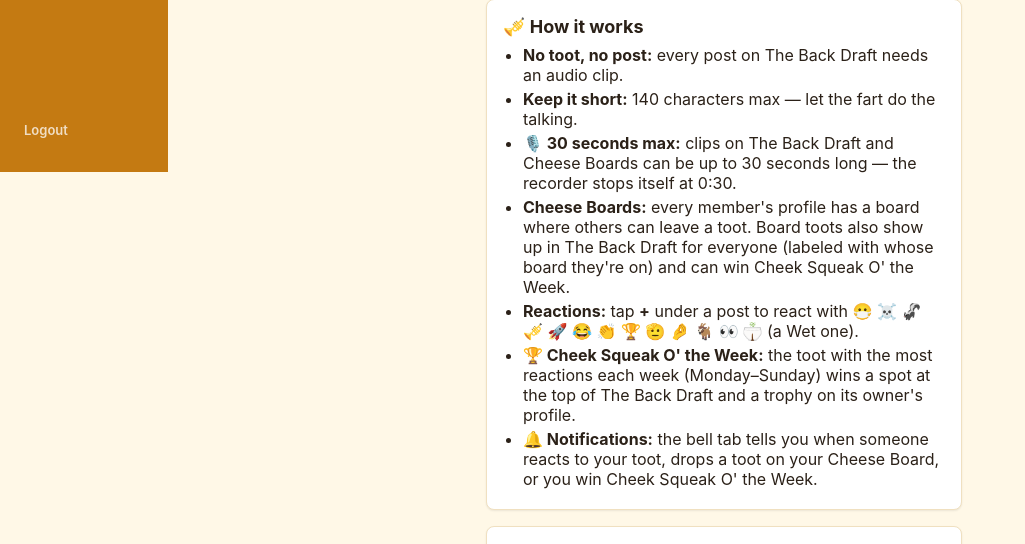
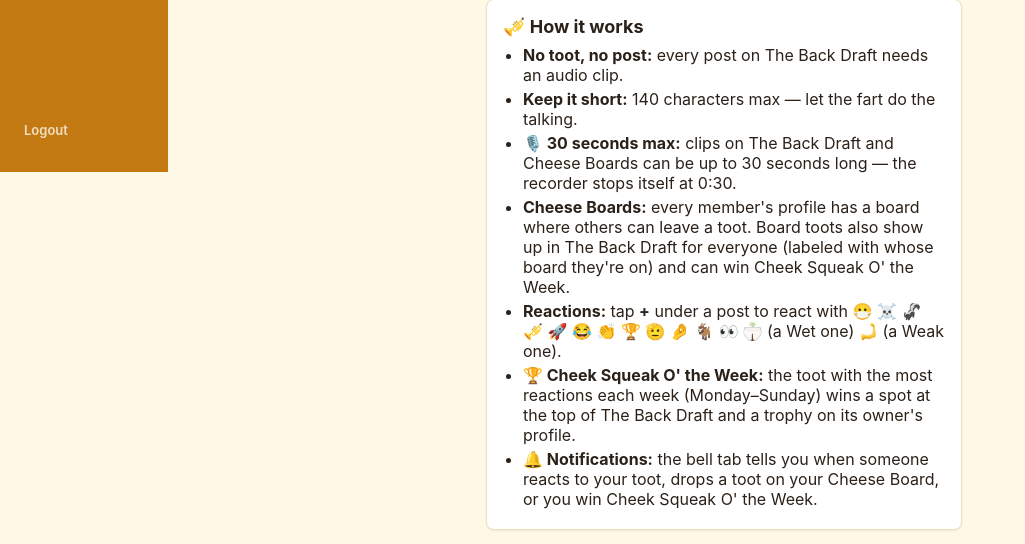
Before and after one commit to jason85alexander-arch/cupocheese, a Flask app: page /welcome in a window 1280 px wide. Shown: the part 628-1172 px from the top of the page, without its empty margins (0-1025 px from the left). Run offline with Flask 3, Linux system fonts and the light colour scheme; the visitor is signed in with stand-in values (Sample User, id 1); data comes from the database, SQL or seed files in the repository; data that the repository does not hold is empty.

Commit message:
Add Weak one custom reaction (after Wet one); sw cache coc-v6

```diff
--- a/app.py
+++ b/app.py
@@ -588,9 +588,10 @@ def _init_db_locked(db):
         """)
         db.commit()  # schema ready
 
-REACTION_EMOJIS = ["😷", "☠️", "🦨", "🎺", "🚀", "😂", "👏", "🏆", "🫡", "🤌", "🐐", "👀", "wet_one"]
+REACTION_EMOJIS = ["😷", "☠️", "🦨", "🎺", "🚀", "😂", "👏", "🏆", "🫡", "🤌", "🐐", "👀", "wet_one", "weak_one"]
 # Custom image reactions: stored key -> (label, static image path). Rendered as <img> via rx_glyph.
-CUSTOM_REACTIONS = {"wet_one": ("Wet one", "rx/wet_one-v1-64.png")}
+CUSTOM_REACTIONS = {"wet_one": ("Wet one", "rx/wet_one-v1-64.png"),
+                    "weak_one": ("Weak one", "rx/weak_one-v1-64.png")}
 REACTION_TARGETS = {"post": "posts", "board": "board_posts"}
 
 
--- a/static/sw.js
+++ b/static/sw.js
@@ -1,6 +1,6 @@
 /* Cup O' Cheese service worker: caches static assets + an offline page only.
    Pages are network-first and never stored; audio, avatars, and POSTs pass straight through. */
-const VERSION = "coc-v5";
+const VERSION = "coc-v6";
 const STATIC_CACHE = VERSION + "-static";
 const PRECACHE = [
   "/offline",
--- a/templates/welcome.html
+++ b/templates/welcome.html
@@ -39,7 +39,7 @@
     <li><strong>Keep it short:</strong> {{ post_max }} characters max — let the fart do the talking.</li>
     <li><strong>🎙️ 30 seconds max:</strong> clips on The Back Draft and Cheese Boards can be up to 30 seconds long — the recorder stops itself at 0:30.</li>
     <li><strong>Cheese Boards:</strong> every member's profile has a board where others can leave a toot. Board toots also show up in The Back Draft for everyone (labeled with whose board they're on) and can win Cheek Squeak O' the Week.</li>
-    <li><strong>Reactions:</strong> tap <strong>+</strong> under a post to react with 😷 ☠️ 🦨 🎺 🚀 😂 👏 🏆 🫡 🤌 🐐 👀 {{ rx_glyph('wet_one') }} (a Wet one).</li>
+    <li><strong>Reactions:</strong> tap <strong>+</strong> under a post to react with 😷 ☠️ 🦨 🎺 🚀 😂 👏 🏆 🫡 🤌 🐐 👀 {{ rx_glyph('wet_one') }} (a Wet one) {{ rx_glyph('weak_one') }} (a Weak one).</li>
     <li><strong>🏆 Cheek Squeak O' the Week:</strong> the toot with the most reactions each week (Monday–Sunday) wins a spot at the top of The Back Draft and a trophy on its owner's profile.</li>
     <li><strong>🔔 Notifications:</strong> the bell tab tells you when someone reacts to your toot, drops a toot on your Cheese Board, or you win Cheek Squeak O' the Week.</li>
 </ul>
```
Also changed, not shown: static/rx/weak_one-v1-128.png (added), static/rx/weak_one-v1-128.webp (added), static/rx/weak_one-v1-64.png (added), static/rx/weak_one-v1-64.webp (added).
